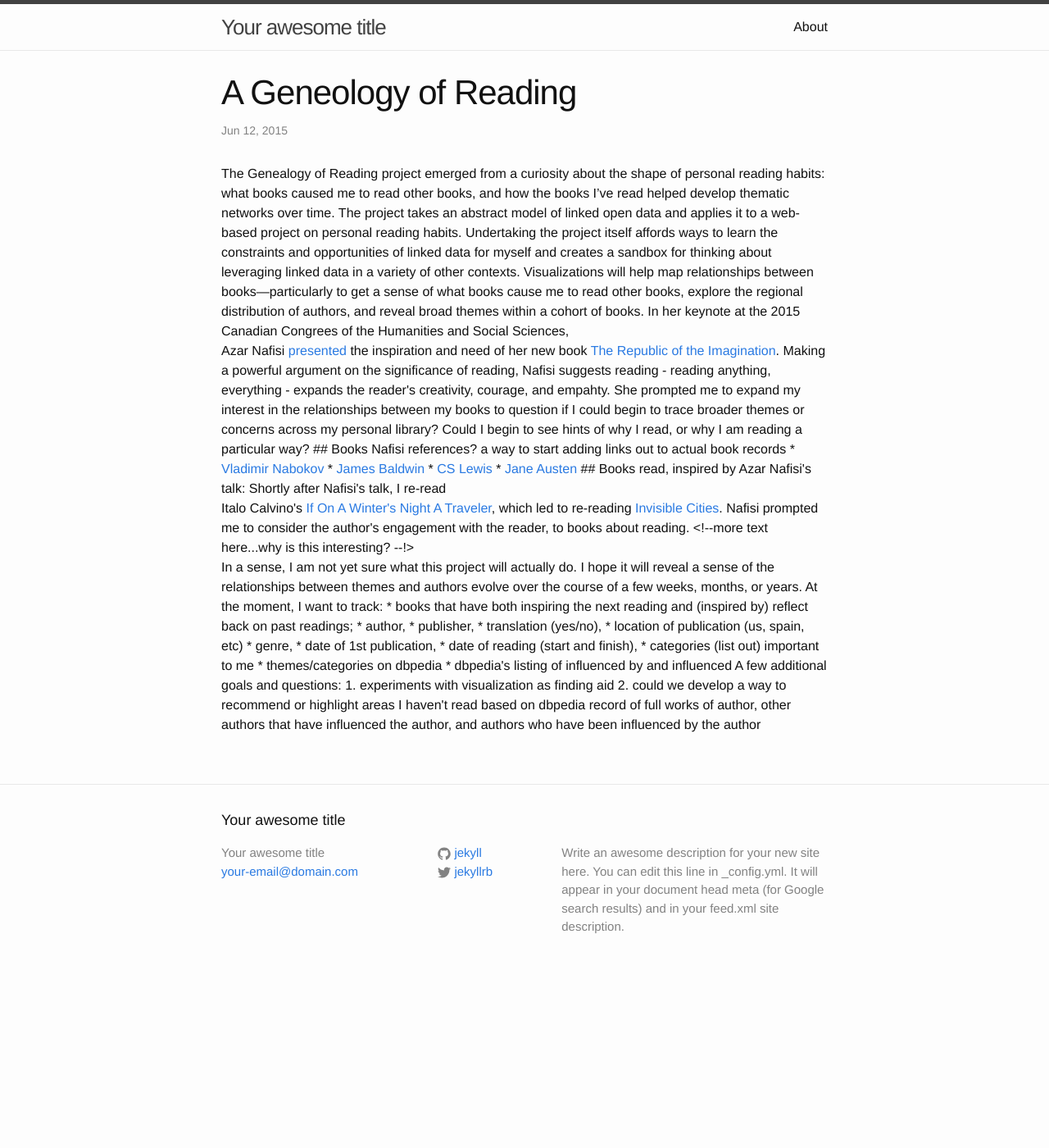
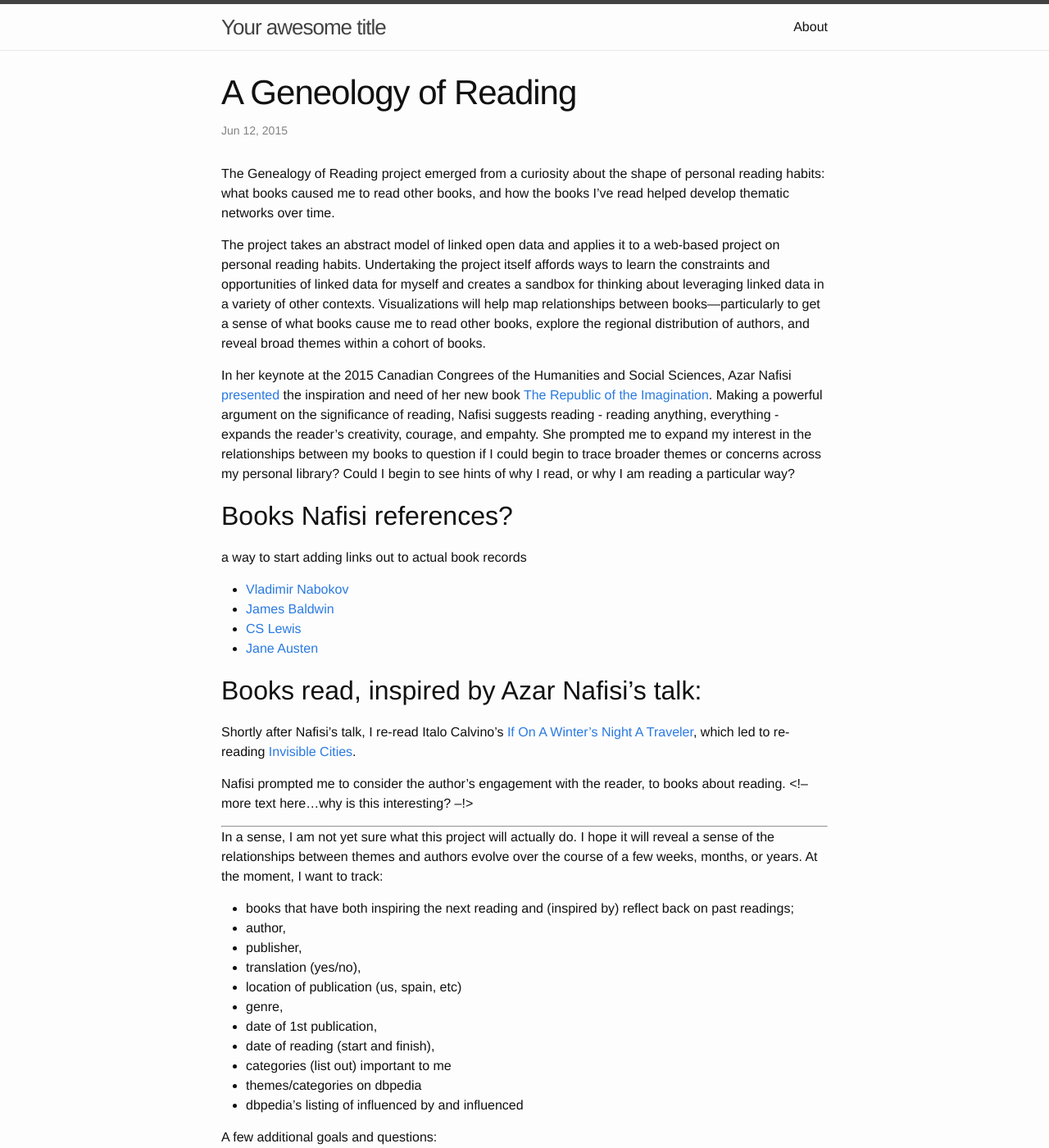
Before and after one commit to erochest/reading-log, a Jekyll site: the page built from _posts/2015-06-12-nafisi.md, in a window 1280 px wide and 1400 px high. Shown: the whole window at 82% size. Built offline with Jekyll 4.4.1, drawn with Linux system fonts in a browser that asks for light colours; some of the changed lines change nothing that is shown; some of the changed text lies outside the part shown.

Commit message:
Put the page's vocab in the YAML metadata block.

```diff
--- a/_plugins/RdfaGenerator.rb
+++ b/_plugins/RdfaGenerator.rb
@@ -19,6 +19,9 @@ module Jekyll
       graph = RDF::Graph.new
       site.posts.each do |post|
         html = converter.convert(post.content)
+        if post.data.member? "vocab"
+          html = "<div vocab='#{post.data["vocab"]}'>#{html}</div>"
+        end
         graph.from_rdfa html
       end
 
--- a/_posts/2015-06-12-nafisi.md
+++ b/_posts/2015-06-12-nafisi.md
@@ -3,9 +3,8 @@ layout: post
 title: A Geneology of Reading
 categories:
 date-of-talk:
+vocab: http://bibframe.org/vocab/
 ---
-
-<div vocab="http://bibframe.org/vocab/">
 
 The Genealogy of Reading project emerged from a curiosity about the
 shape of personal reading habits: what books caused me to read other
@@ -23,10 +22,10 @@ distribution of authors, and reveal broad themes within a cohort of
 books.
 
 In her keynote at the 2015 Canadian Congrees of the Humanities and
-Social Sciences, <div
+Social Sciences, <span
 resource="http://dbpedia.org/resource/Azar_Nafisi"
-typeof="Person">Azar Nafisi <a
-href="http://congress2015.ca/program/events/nafisi">presented</a> the
+typeof="Person">Azar Nafisi</span>
+[presented](http://congress2015.ca/program/events/nafisi) the
 inspiration and need of her new book <a
 href="http://www.worldcat.org/oclc/885983017" typeof="Text"
 property="creator">The Republic of the Imagination</a>. Making a
@@ -43,30 +42,26 @@ particular way?
 
 a way to start adding links out to actual book records
 
-* <a href="http://dbpedia.org/resource/Vladimir_Nabokov"
-  typeof="Person" property="referenced">Vladimir Nabokov</a>
-*  <a href="http://dbpedia.org/resource/James_Baldwin" typeof="Person"
-   property="referenced">James Baldwin</a>
-* <a href="http://dbpedia.org/resource/C._S._Lewis" typeof="Person"
-  property="referenced">CS Lewis</a>
-* <a href="http://dbpedia.org/resource/Jane_Austen" typeof="Person"
-  property="referenced">Jane Austen</a>
+* <a href="http://dbpedia.org/resource/Vladimir_Nabokov" typeof="Person" property="referenced">Vladimir Nabokov</a>
+* <a href="http://dbpedia.org/resource/James_Baldwin" typeof="Person" property="referenced">James Baldwin</a>
+* <a href="http://dbpedia.org/resource/C._S._Lewis" typeof="Person" property="referenced">CS Lewis</a>
+* <a href="http://dbpedia.org/resource/Jane_Austen" typeof="Person" property="referenced">Jane Austen</a>
 
 ## Books read, inspired by Azar Nafisi's talk:
 
-Shortly after Nafisi's talk, I re-read <div
+Shortly after Nafisi's talk, I re-read <span
 resource="http://dbpedia.org/resource/Italo_Calvino"
-typeof="Person">Italo Calvino's <a
+typeof="Person">Italo Calvino's</span> <a
 href="http://www.worldcat.org/oclc/7197128" typeof="Text"
 property="creator">If On A Winter's Night A Traveler</a>, which led to
-re-reading <a href ="http://uva.worldcat.org/oclc/3380425"
+re-reading <a href="http://uva.worldcat.org/oclc/3380425"
 typeof="Text" property="creator">Invisible Cities</a>.
 
 Nafisi prompted me to consider the author's engagement with the
 reader, to books about reading. <!--more text here...why is this
 interesting? --!>
 
-</div>
+---
 
 In a sense, I am not yet sure what this project will actually do. I
 hope it will reveal a sense of the relationships between themes and
@@ -93,6 +88,3 @@ A few additional goals and questions:
    read based on dbpedia record of full works of author, other authors
    that have influenced the author, and authors who have been
    influenced by the author
-
-</div>
-</div>
```
